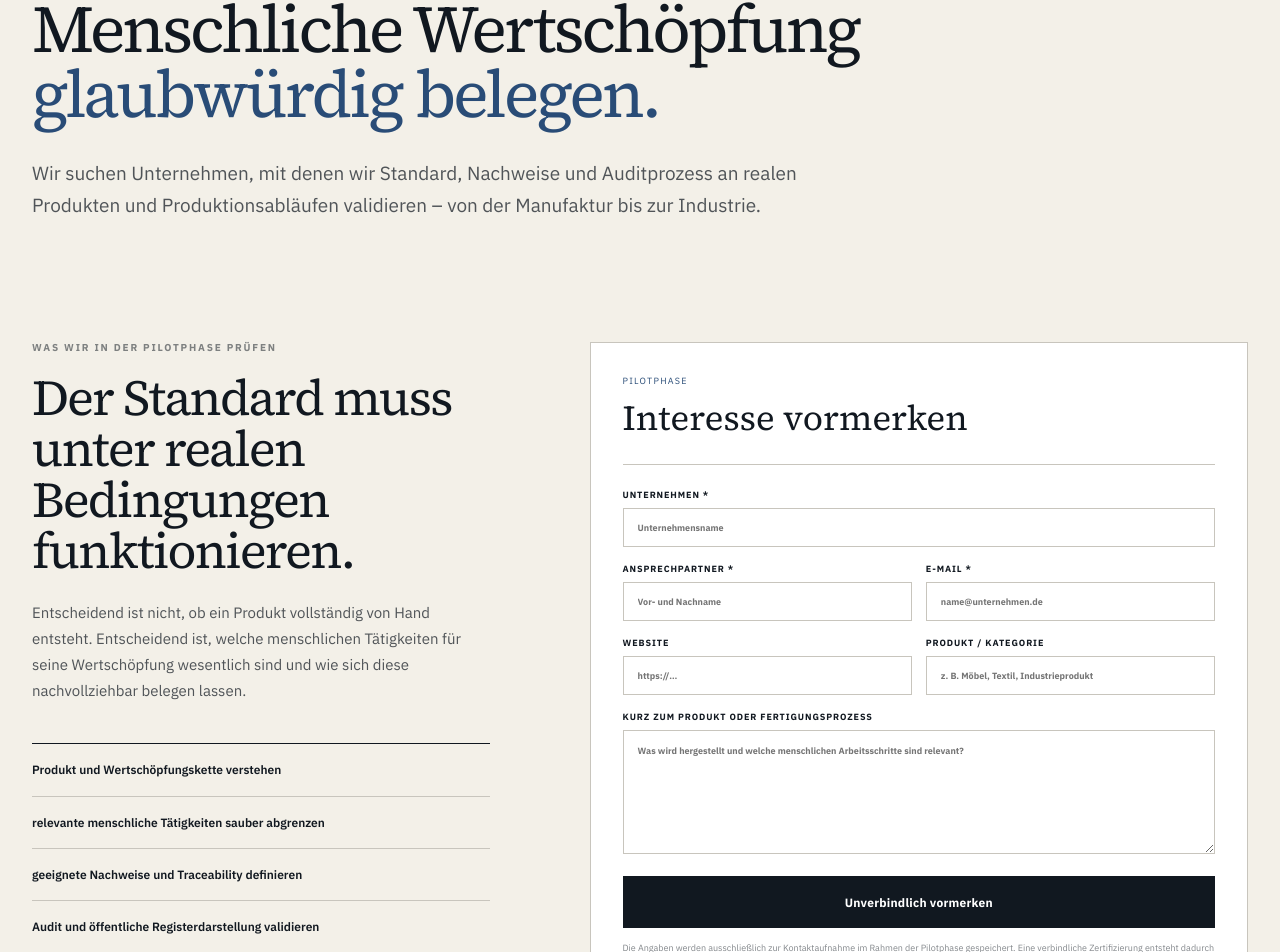
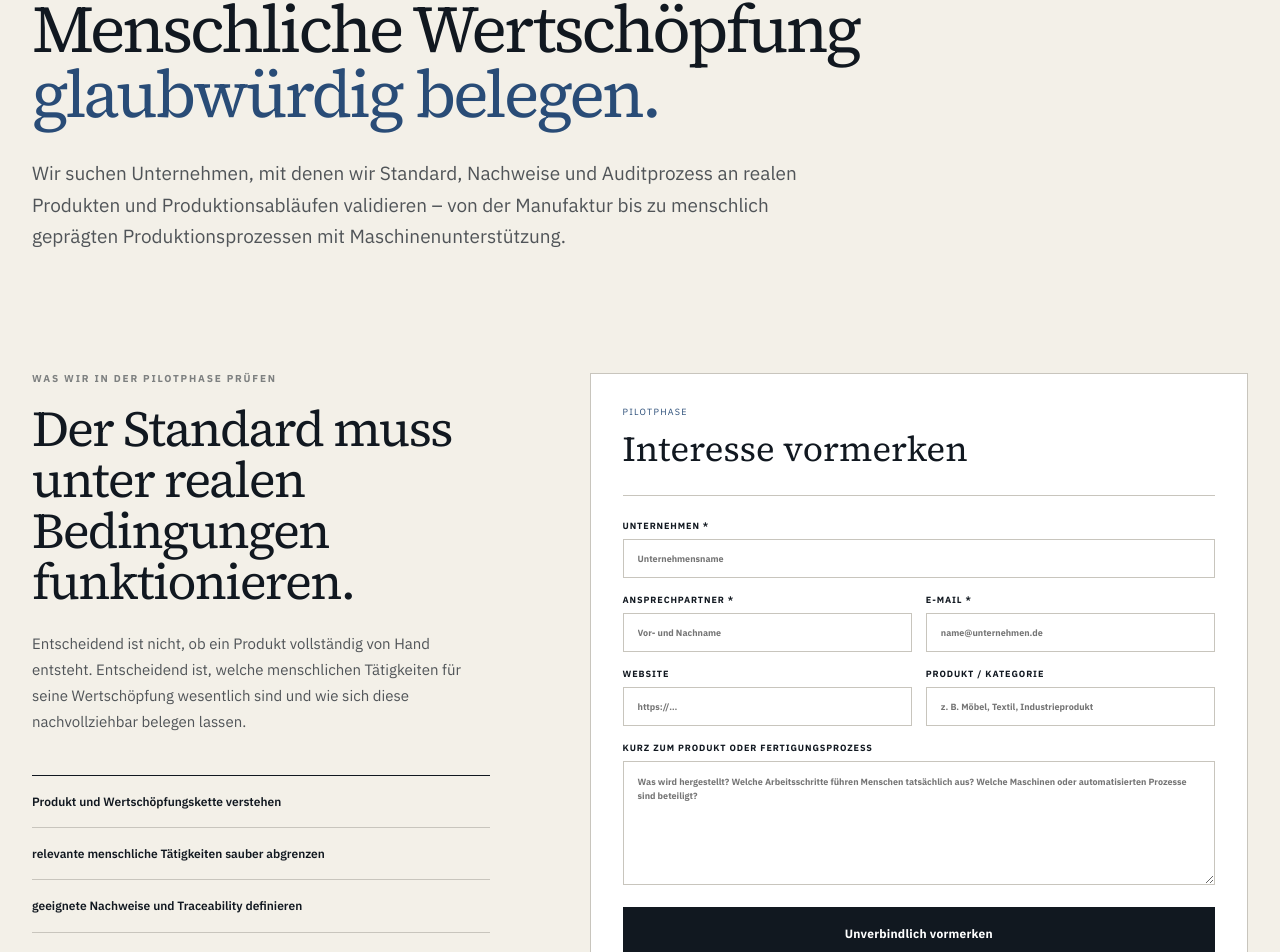
Before and after one commit to dennis-glaser-coder/human-certification-web, a Next.js app: page /fuer-hersteller in a window 1280 px wide. Shown: the part 220-1172 px from the top of the page. Built offline with nearby package versions, Linux system fonts and the light colour scheme.

Commit message:
Make pilot manufacturer copy precise and non-anti-tech

```diff
--- a/src/app/fuer-hersteller/page.js
+++ b/src/app/fuer-hersteller/page.js
@@ -72,7 +72,7 @@ export default function ManufacturerPage() {
         <div className="eyebrow">FÜR HERSTELLER · PILOTPHASE</div>
         <h1>Menschliche Wertschöpfung <em>glaubwürdig belegen.</em></h1>
         <p className="lead">
-          Wir suchen Unternehmen, mit denen wir Standard, Nachweise und Auditprozess an realen Produkten und Produktionsabläufen validieren – von der Manufaktur bis zur Industrie.
+          Wir suchen Unternehmen, mit denen wir Standard, Nachweise und Auditprozess an realen Produkten und Produktionsabläufen validieren – von der Manufaktur bis zu menschlich geprägten Produktionsprozessen mit Maschinenunterstützung.
         </p>
       </section>
 
@@ -129,7 +129,7 @@ export default function ManufacturerPage() {
 
           <label>
             Kurz zum Produkt oder Fertigungsprozess
-            <textarea name="message" value={form.message} onChange={change} rows="5" placeholder="Was wird hergestellt und welche menschlichen Arbeitsschritte sind relevant?" />
+            <textarea name="message" value={form.message} onChange={change} rows="5" placeholder="Was wird hergestellt? Welche Arbeitsschritte führen Menschen tatsächlich aus? Welche Maschinen oder automatisierten Prozesse sind beteiligt?" />
           </label>
 
           <label className="honeypot" aria-hidden="true">
```
